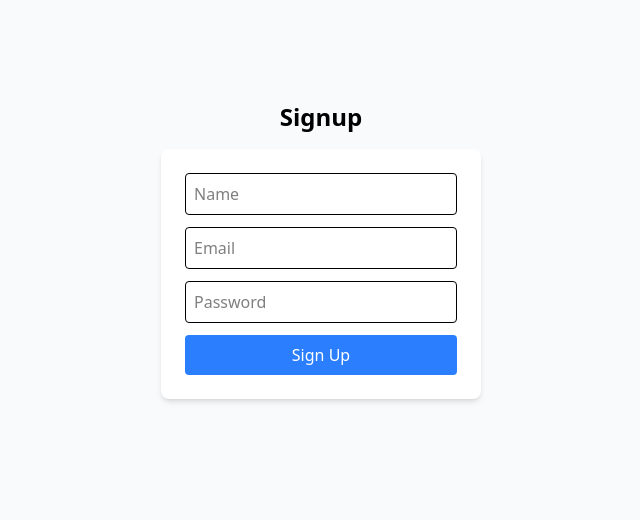
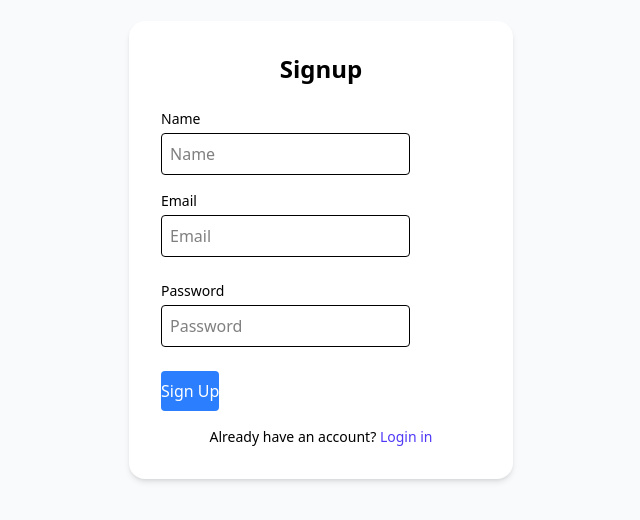
Before and after one commit to akhileshlal28/noteapp-ai, a React (Vite) app in the folder client/: page /#/signup in a window 1280 px wide. Shown: the part 150-670 px from the top of the page, without its empty margins (319-959 px from the left). Built offline with nearby package versions, Linux system fonts and the light colour scheme.

Commit message:
updated signup and login page

```diff
--- a/client/src/components/Login.jsx
+++ b/client/src/components/Login.jsx
@@ -57,7 +57,7 @@ function Login({ setToken, setUser }) {
   return (
     <div className="min-h-screen flex items-center justify-center bg-gray-100">
       <div className="bg-white p-8 rounded-2xl shadow-md w-full max-w-sm">
-        <h2 className="text-2xl font-bold mb-6 text-center">Login</h2>
+        <h2 className="text-2xl font-semibold mb-6 text-center">Login</h2>
 
         <form onSubmit={handleLogin}>
           <div className="mb-4">
--- a/client/src/components/Signup.jsx
+++ b/client/src/components/Signup.jsx
@@ -46,11 +46,12 @@ const Signup = () => {
 
   return (
     <div className="flex flex-col items-center justify-center min-h-screen bg-gray-50">
-      <h2 className="text-2xl font-semibold mb-4">Signup</h2>
-      <form
-        onSubmit={handleSubmit}
-        className="flex flex-col gap-3 bg-white p-6 rounded-lg shadow-md w-80"
-      >
+      <div className="bg-white p-8 rounded-2xl shadow-md w-full max-w-sm">
+        <h2 className="text-2xl font-semibold mb-6 text-center">Signup</h2>
+
+        <form onSubmit={handleSubmit}>
+          <div className="mb-4">
+            <label className="block text-sm font-medium mb-1">Name</label>
             <input
               type="text"
               name="name"
@@ -59,6 +60,10 @@ const Signup = () => {
               onChange={handleChange}
               className="border p-2 rounded"
             />
+          </div>
+
+          <div className="mb-6">
+            <label className="block text-sm font-medium mb-1">Email</label>
             <input
               type="email"
               name="email"
@@ -67,6 +72,10 @@ const Signup = () => {
               onChange={handleChange}
               className="border p-2 rounded"
             />
+          </div>
+
+          <div className="mb-6">
+            <label className="block text-sm font-medium mb-1">Password</label>
             <input
               type="password"
               name="password"
@@ -75,15 +84,29 @@ const Signup = () => {
               onChange={handleChange}
               className="border p-2 rounded"
             />
+          </div>
+
           <button
             type="submit"
             className="bg-blue-500 text-white py-2 rounded hover:bg-blue-600"
           >
             Sign Up
           </button>
+
           {success && <p className="text-green-600 text-sm">{success}</p>}
           {error && <p className="text-red-600 text-sm">{error}</p>}
         </form>
+
+        <p className="mt-4 text-center text-sm">
+          Already have an account?{" "}
+          <span
+            className="text-indigo-600 cursor-pointer hover:underline"
+            onClick={() => navigate("/login")}
+          >
+            Login in
+          </span>
+        </p>
+      </div>
     </div>
   );
 };
```
Lines whose indentation alone changed are shown as unchanged.
